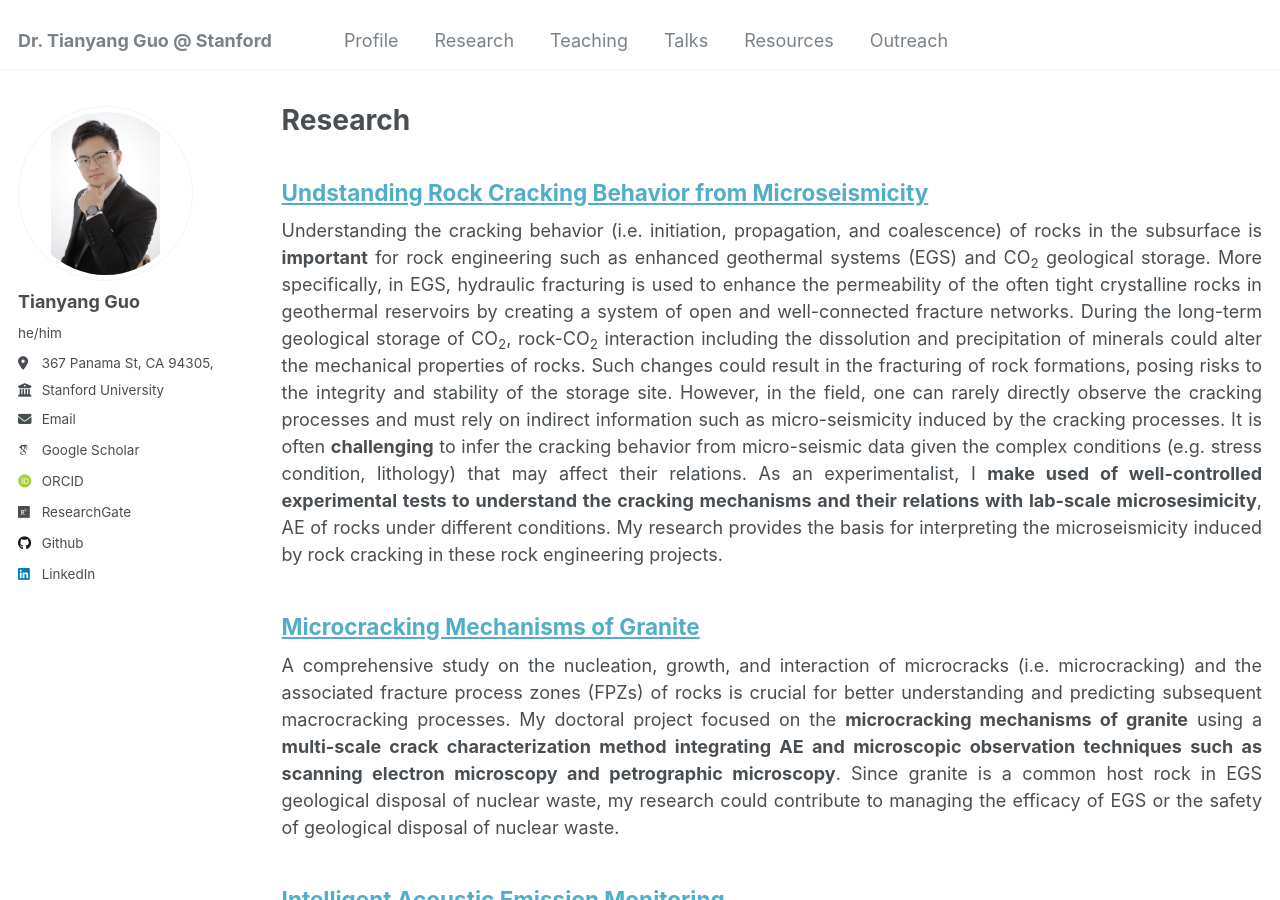
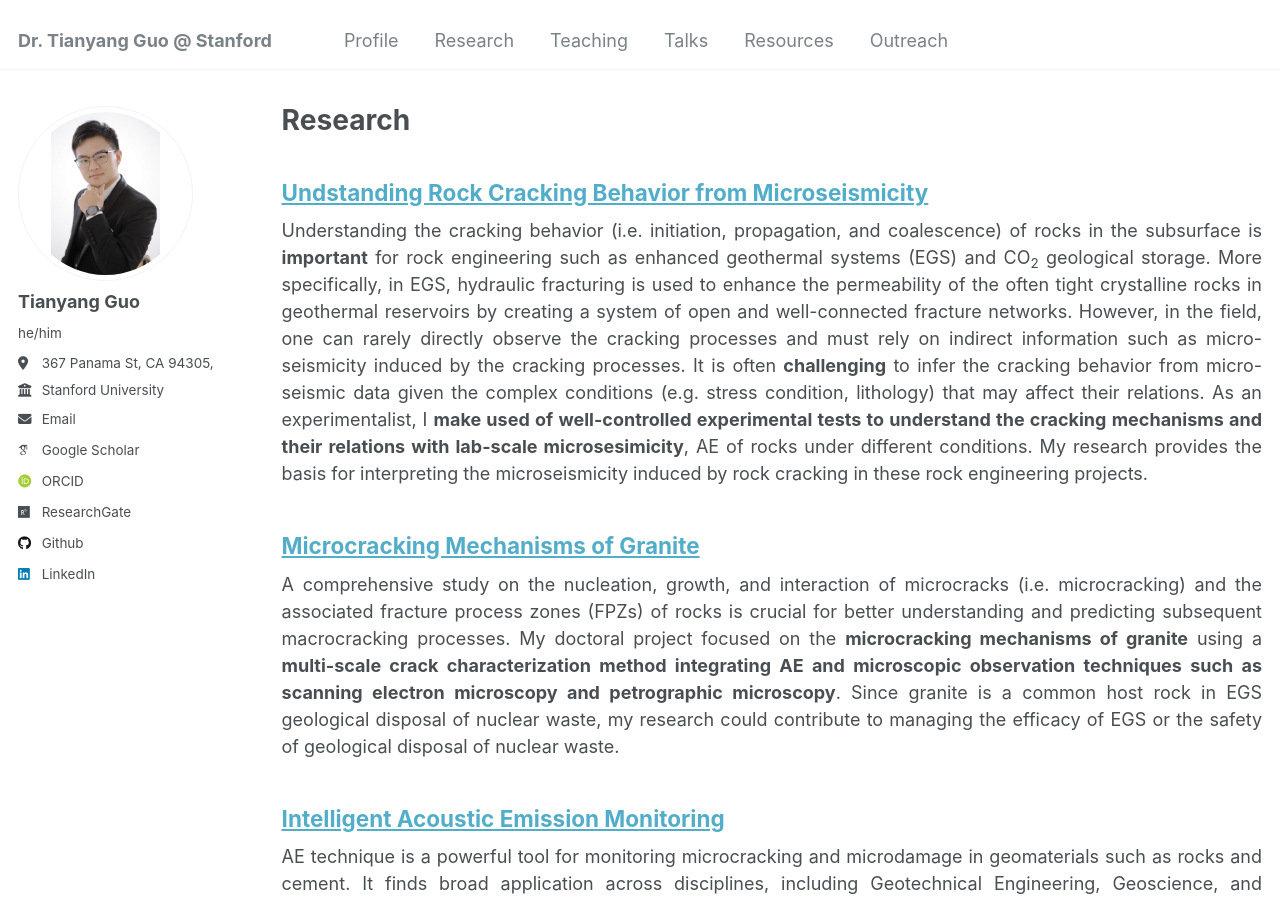
Before and after one commit to guotystanford/guotystanford.github.io, a Jekyll site: the page built from _pages/research.md, in a window 1280 px wide and 900 px high. Built offline with Jekyll 4.4.1, drawn with Linux system fonts in a browser that asks for light colours; some web fonts are replaced.

Commit message:
Update research.md

```diff
--- a/_pages/research.md
+++ b/_pages/research.md
@@ -7,7 +7,7 @@ author_profile: true
 
 ## [Undstanding Rock Cracking Behavior from Microseismicity](Cracking_Microseismicity)
 <div align="justify">
- Understanding the cracking behavior (i.e. initiation, propagation, and coalescence) of rocks in the subsurface is <b>important</b> for rock engineering such as enhanced geothermal systems (EGS) and CO<sub>2</sub> geological storage. More specifically, in EGS, hydraulic fracturing is used to enhance the permeability of the often tight crystalline rocks in geothermal reservoirs by creating a system of open and well-connected fracture networks.  During the long-term geological storage of CO<sub>2</sub>, rock-CO<sub>2</sub> interaction including the dissolution and precipitation of minerals could alter the mechanical properties of rocks. Such changes could result in the fracturing of rock formations, posing risks to the integrity and stability of the storage site. However, in the field, one can rarely directly observe the cracking processes and must rely on indirect information such as micro-seismicity induced by the cracking processes. It is often <b>challenging</b> to infer the cracking behavior from micro-seismic data given the complex conditions (e.g. stress condition, lithology) that may affect their relations. As an experimentalist, I <b>make used of well-controlled experimental tests to understand the cracking mechanisms and their relations with lab-scale microsesimicity</b>, AE of rocks under different conditions. My research provides the basis for interpreting the microseismicity induced by rock cracking in these rock engineering projects.
+ Understanding the cracking behavior (i.e. initiation, propagation, and coalescence) of rocks in the subsurface is <b>important</b> for rock engineering such as enhanced geothermal systems (EGS) and CO<sub>2</sub> geological storage. More specifically, in EGS, hydraulic fracturing is used to enhance the permeability of the often tight crystalline rocks in geothermal reservoirs by creating a system of open and well-connected fracture networks. However, in the field, one can rarely directly observe the cracking processes and must rely on indirect information such as micro-seismicity induced by the cracking processes. It is often <b>challenging</b> to infer the cracking behavior from micro-seismic data given the complex conditions (e.g. stress condition, lithology) that may affect their relations. As an experimentalist, I <b>make used of well-controlled experimental tests to understand the cracking mechanisms and their relations with lab-scale microsesimicity</b>, AE of rocks under different conditions. My research provides the basis for interpreting the microseismicity induced by rock cracking in these rock engineering projects.
 </div>
 
 ## [Microcracking Mechanisms of Granite](Microcracking_Granite)
```
